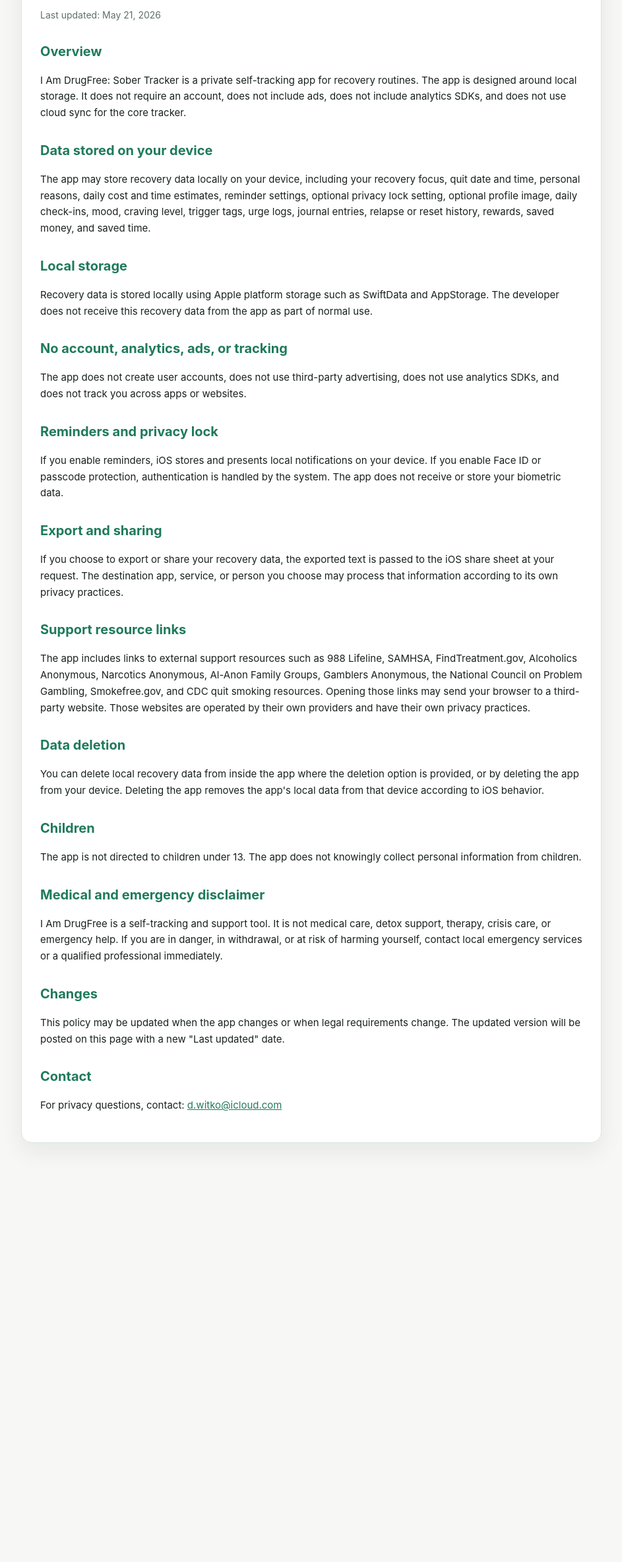
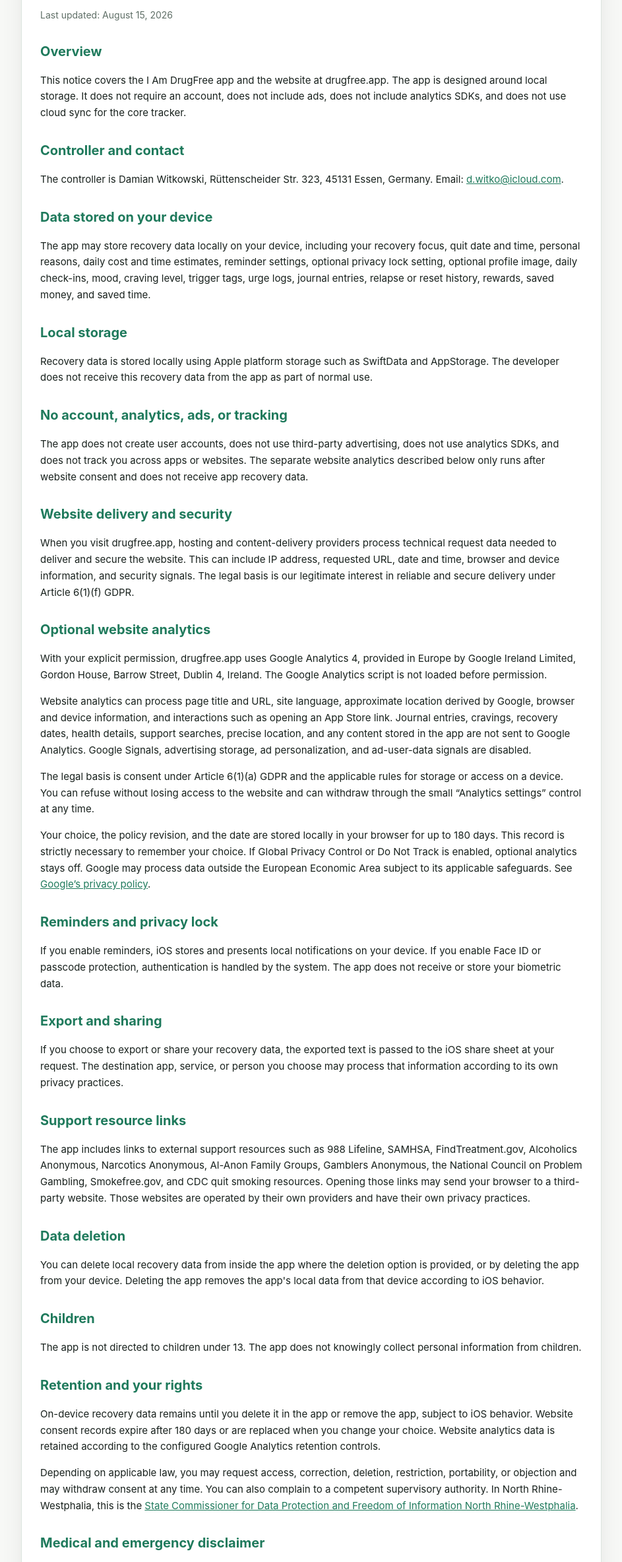
Before and after one commit to DamianDance/i-am-drugfree-legal, a plain HTML site: page privacy.html in a window 1280 px wide. Shown: the part 122-2489 px from the top of the page at 66% size, without its empty margins (168-1111 px from the left). Before the commit the page ends 1910 px from the top, so only its background shows below. Drawn offline with Linux system fonts and the light colour scheme.

Commit message:
Add imprint and update privacy terms

```diff
--- a/privacy.html
+++ b/privacy.html
@@ -59,10 +59,13 @@
   <main>
     <section class="card">
       <h1>I Am DrugFree Privacy Policy</h1>
-      <p class="muted">Last updated: May 21, 2026</p>
+      <p class="muted">Last updated: August 15, 2026</p>
 
       <h2>Overview</h2>
-      <p>I Am DrugFree: Sober Tracker is a private self-tracking app for recovery routines. The app is designed around local storage. It does not require an account, does not include ads, does not include analytics SDKs, and does not use cloud sync for the core tracker.</p>
+      <p>This notice covers the I Am DrugFree app and the website at drugfree.app. The app is designed around local storage. It does not require an account, does not include ads, does not include analytics SDKs, and does not use cloud sync for the core tracker.</p>
+
+      <h2>Controller and contact</h2>
+      <p>The controller is Damian Witkowski, Rüttenscheider Str. 323, 45131 Essen, Germany. Email: <a href="mailto:d.witko@icloud.com">d.witko@icloud.com</a>.</p>
 
       <h2>Data stored on your device</h2>
       <p>The app may store recovery data locally on your device, including your recovery focus, quit date and time, personal reasons, daily cost and time estimates, reminder settings, optional privacy lock setting, optional profile image, daily check-ins, mood, craving level, trigger tags, urge logs, journal entries, relapse or reset history, rewards, saved money, and saved time.</p>
@@ -71,7 +74,16 @@
       <p>Recovery data is stored locally using Apple platform storage such as SwiftData and AppStorage. The developer does not receive this recovery data from the app as part of normal use.</p>
 
       <h2>No account, analytics, ads, or tracking</h2>
-      <p>The app does not create user accounts, does not use third-party advertising, does not use analytics SDKs, and does not track you across apps or websites.</p>
+      <p>The app does not create user accounts, does not use third-party advertising, does not use analytics SDKs, and does not track you across apps or websites. The separate website analytics described below only runs after website consent and does not receive app recovery data.</p>
+
+      <h2>Website delivery and security</h2>
+      <p>When you visit drugfree.app, hosting and content-delivery providers process technical request data needed to deliver and secure the website. This can include IP address, requested URL, date and time, browser and device information, and security signals. The legal basis is our legitimate interest in reliable and secure delivery under Article 6(1)(f) GDPR.</p>
+
+      <h2>Optional website analytics</h2>
+      <p>With your explicit permission, drugfree.app uses Google Analytics 4, provided in Europe by Google Ireland Limited, Gordon House, Barrow Street, Dublin 4, Ireland. The Google Analytics script is not loaded before permission.</p>
+      <p>Website analytics can process page title and URL, site language, approximate location derived by Google, browser and device information, and interactions such as opening an App Store link. Journal entries, cravings, recovery dates, health details, support searches, precise location, and any content stored in the app are not sent to Google Analytics. Google Signals, advertising storage, ad personalization, and ad-user-data signals are disabled.</p>
+      <p>The legal basis is consent under Article 6(1)(a) GDPR and the applicable rules for storage or access on a device. You can refuse without losing access to the website and can withdraw through the small “Analytics settings” control at any time.</p>
+      <p>Your choice, the policy revision, and the date are stored locally in your browser for up to 180 days. This record is strictly necessary to remember your choice. If Global Privacy Control or Do Not Track is enabled, optional analytics stays off. Google may process data outside the European Economic Area subject to its applicable safeguards. See <a href="https://policies.google.com/privacy">Google’s privacy policy</a>.</p>
 
       <h2>Reminders and privacy lock</h2>
       <p>If you enable reminders, iOS stores and presents local notifications on your device. If you enable Face ID or passcode protection, authentication is handled by the system. The app does not receive or store your biometric data.</p>
@@ -88,6 +100,10 @@
       <h2>Children</h2>
       <p>The app is not directed to children under 13. The app does not knowingly collect personal information from children.</p>
 
+      <h2>Retention and your rights</h2>
+      <p>On-device recovery data remains until you delete it in the app or remove the app, subject to iOS behavior. Website consent records expire after 180 days or are replaced when you change your choice. Website analytics data is retained according to the configured Google Analytics retention controls.</p>
+      <p>Depending on applicable law, you may request access, correction, deletion, restriction, portability, or objection and may withdraw consent at any time. You can also complain to a competent supervisory authority. In North Rhine-Westphalia, this is the <a href="https://www.ldi.nrw.de/">State Commissioner for Data Protection and Freedom of Information North Rhine-Westphalia</a>.</p>
+
       <h2>Medical and emergency disclaimer</h2>
       <p>I Am DrugFree is a self-tracking and support tool. It is not medical care, detox support, therapy, crisis care, or emergency help. If you are in danger, in withdrawal, or at risk of harming yourself, contact local emergency services or a qualified professional immediately.</p>
 
@@ -96,6 +112,7 @@
 
       <h2>Contact</h2>
       <p>For privacy questions, contact: <a href="mailto:d.witko@icloud.com">d.witko@icloud.com</a></p>
+      <p class="muted"><a href="terms.html">Terms</a> · <a href="imprint.html">Legal notice</a> · <a href="support.html">Support</a></p>
     </section>
   </main>
 </body>
```
Also changed, not shown: imprint.html (added, +26 -0 lines), index.html (+1 -0 lines), terms.html (+11 -1 lines).
